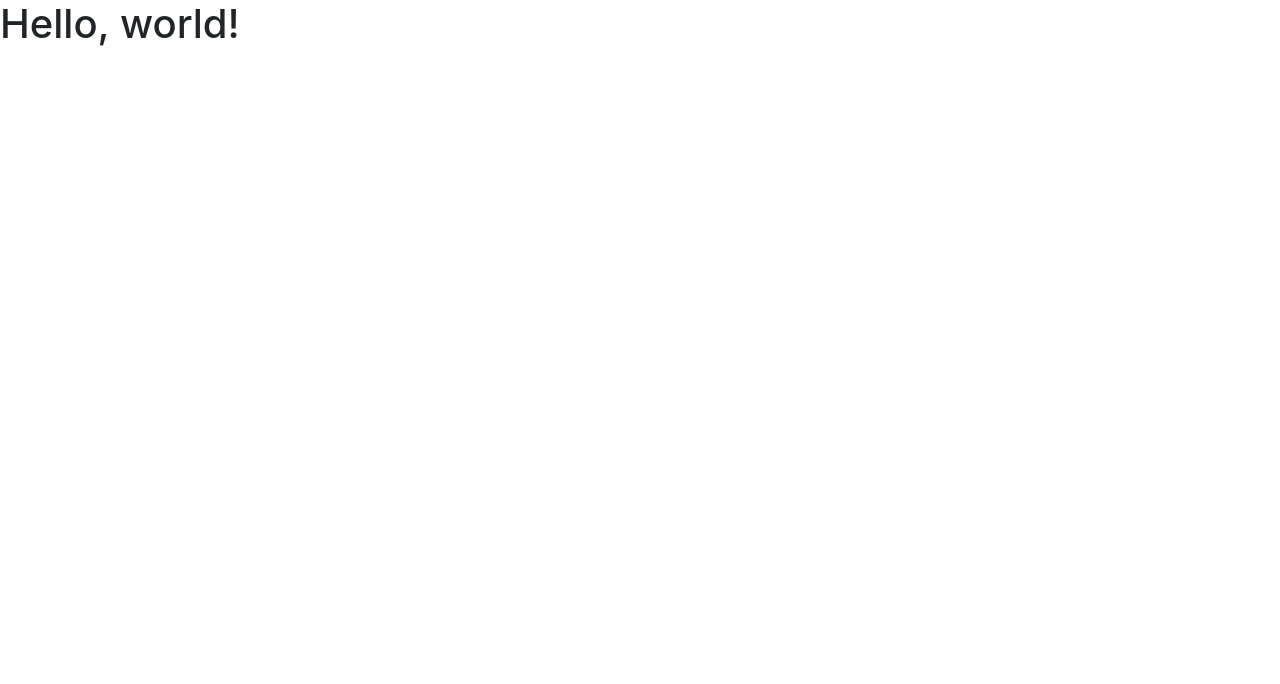
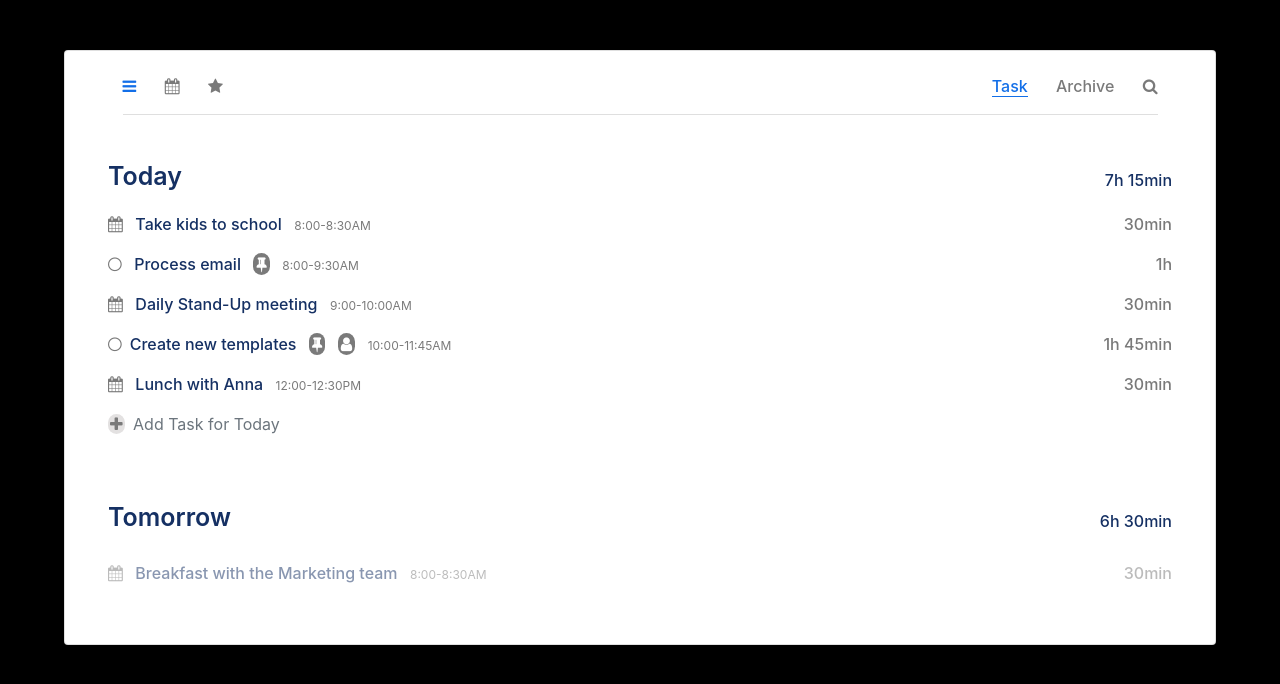
Before and after one commit to Davidjc-ram/JMAD_35, a plain HTML site: page index.html in a window 1280 px wide. Drawn offline with nearby package versions, Linux system fonts and the light colour scheme.

Commit message:
static site idea, no functionality

```diff
--- a/index.html
+++ b/index.html
@@ -3,26 +3,41 @@
   <head>
     <!-- Required meta tags -->
     <meta charset="utf-8">
-    <meta name="viewport" content="width=device-width, initial-scale=1, shrink-to-fit=no">
+    <meta name="viewport" content="width=device-width, initial-scale=1"> <!-- , shrink-to-fit=no"> -->
+    <title>Stress Reducing Task Manager</title>
 
     <!-- Bootstrap CSS -->
     <link rel="stylesheet" href="https://cdn.jsdelivr.net/npm/bootstrap@4.5.3/dist/css/bootstrap.min.css" integrity="sha384-TX8t27EcRE3e/ihU7zmQxVncDAy5uIKz4rEkgIXeMed4M0jlfIDPvg6uqKI2xXr2" crossorigin="anonymous">
+    <link href='https://cdnjs.cloudflare.com/ajax/libs/font-awesome/4.7.0/css/font-awesome.min.css' rel='stylesheet'>
+    <link rel="stylesheet" href="./style.css">
 
-    <title>Hello, world!</title>
-  </head>
-  <body>
-    <h1>Hello, world!</h1>
-
-    <!-- Optional JavaScript; choose one of the two! -->
-
-    <!-- Option 1: jQuery and Bootstrap Bundle (includes Popper) -->
+    <!-- jQuery and Bootstrap Bundle (includes Popper) -->
     <script src="https://code.jquery.com/jquery-3.5.1.slim.min.js" integrity="sha384-DfXdz2htPH0lsSSs5nCTpuj/zy4C+OGpamoFVy38MVBnE+IbbVYUew+OrCXaRkfj" crossorigin="anonymous"></script>
     <script src="https://cdn.jsdelivr.net/npm/bootstrap@4.5.3/dist/js/bootstrap.bundle.min.js" integrity="sha384-ho+j7jyWK8fNQe+A12Hb8AhRq26LrZ/JpcUGGOn+Y7RsweNrtN/tE3MoK7ZeZDyx" crossorigin="anonymous"></script>
 
-    <!-- Option 2: jQuery, Popper.js, and Bootstrap JS
-    <script src="https://code.jquery.com/jquery-3.5.1.slim.min.js" integrity="sha384-DfXdz2htPH0lsSSs5nCTpuj/zy4C+OGpamoFVy38MVBnE+IbbVYUew+OrCXaRkfj" crossorigin="anonymous"></script>
-    <script src="https://cdn.jsdelivr.net/npm/popper.js@1.16.1/dist/umd/popper.min.js" integrity="sha384-9/reFTGAW83EW2RDu2S0VKaIzap3H66lZH81PoYlFhbGU+6BZp6G7niu735Sk7lN" crossorigin="anonymous"></script>
-    <script src="https://cdn.jsdelivr.net/npm/bootstrap@4.5.3/dist/js/bootstrap.min.js" integrity="sha384-w1Q4orYjBQndcko6MimVbzY0tgp4pWB4lZ7lr30WKz0vr/aWKhXdBNmNb5D92v7s" crossorigin="anonymous"></script>
-    -->
+  </head>
+  <body oncontextmenu='return false' class='snippet-body'>
+    <!--For Page-->
+    <div class="page">
+        <!--Card-->
+        <div class="card">
+            <!--Card Header-->
+            <div class="card-header">
+                <p> <i class="fa fa-bars"></i> <i class="fa fa-calendar ml-4" aria-hidden="true"></i> <i class="fa fa-star ml-4" aria-hidden="true"></i> <span class="float-right"> <span class="mr-4 navTask">Task</span> <span class="mr-4">Archive</span> <i class="fa fa-search" aria-hidden="true"></i> </span> </p>
+            </div>
+            <!--Card Body-->
+            <div class="card-body">
+                <p class="heading1"> <span class="today">Today</span> <span class="float-right headingright">7h 15min</span> </p>
+                <p> <i class="fa fa-calendar mr-2" aria-hidden="true"></i> <span class="task mt-4">Take kids to school</span> <span class="time ml-2">8:00-8:30AM</span> <span class="float-right">30min</span> </p>
+                <p><i class="	fa fa-circle-thin mr-2"></i> <span class="task">Process email</span> <i class="fa fa-thumb-tack ml-2" aria-hidden="true"></i> <span class="time ml-2">8:00-9:30AM</span><span class="float-right">1h</span> </p>
+                <p><i class="fa fa-calendar mr-2" aria-hidden="true"></i> <span class="task">Daily Stand-Up meeting</span> <span class="time ml-2">9:00-10:00AM</span> <span class="float-right">30min</span> </p>
+                <p><i class="	fa fa-circle-thin mr-2"></i><span class="task">Create new templates</span> <i class="fa fa-thumb-tack ml-2" aria-hidden="true"></i> <i class="fa fa-user ml-2"></i> <span class="time ml-2">10:00-11:45AM</span> <span class="float-right">1h 45min</span> </p>
+                <p><i class="fa fa-calendar mr-2" aria-hidden="true"></i> <span class="task">Lunch with Anna</span> <span class="time ml-2">12:00-12:30PM</span> <span class="float-right">30min</span> </p>
+                <p class="text-muted"><i class="fa fa-plus mr-1" aria-hidden="true"></i> Add Task for Today</p>
+                <p class="heading2"><span class="tomorrow">Tomorrow</span> <span class="float-right headingright">6h 30min</span> </p>
+                <p class="task2 mt-4"><i class="fa fa-calendar mr-2" aria-hidden="true"></i> <span class="task">Breakfast with the Marketing team</span> <span class="time ml-2">8:00-8:30AM</span> <span class="float-right">30min</span></p>
+            </div>
+        </div>
+    </div>
   </body>
 </html>
--- /dev/null
+++ b/style.css
@@ -0,0 +1,105 @@
+body {
+    background-color: #000
+}
+
+.card {
+    width: 90%;
+    margin: auto
+}
+
+.page {
+    margin-top: 50px;
+    margin-bottom: 50px
+}
+
+.float-right.headingright {
+    color: #153063;
+    font-weight: 500;
+    margin-top: 10px
+}
+
+.float-right {
+    color: #7a7a7a;
+    font-weight: 450
+}
+
+.today,
+.tomorrow {
+    color: #153063;
+    font-size: 25px;
+    font-weight: 600
+}
+
+.heading2 {
+    margin-top: 6%
+}
+
+.fa-calendar,
+.fa-circle-thin,
+.fa-star {
+    color: #7a7a7a
+}
+
+.time {
+    color: #7a7a7a;
+    font-size: 12px
+}
+
+.fa-plus {
+    display: inline-block;
+    border-radius: 25px;
+    background-color: #e3e1e1;
+    color: #7a7a7a;
+    size: 10px;
+    padding: 2px
+}
+
+.task {
+    color: #153063;
+    font-weight: 500
+}
+
+.task2 {
+    opacity: 0.5
+}
+
+.fa-thumb-tack,
+.fa-exchange,
+.fa-user {
+    background-color: #7a7a7a;
+    color: white;
+    display: inline-block;
+    border-radius: 25px;
+    padding: 3px
+}
+
+.card-body {
+    margin: 2%
+}
+
+.card-header {
+    margin-left: 5%;
+    margin-right: 5%;
+    background-color: white !important;
+    padding: 0px;
+    margin-top: 2%
+}
+
+.navTask {
+    color: #136fe8;
+    border-bottom: solid 1px #136fe8
+}
+
+.fa-bars {
+    color: #136fe8
+}
+
+@media only screen and (max-width: 600px) {
+    .card {
+        font-size: 11px
+    }
+
+    .time {
+        font-size: 6px
+    }
+}
```
